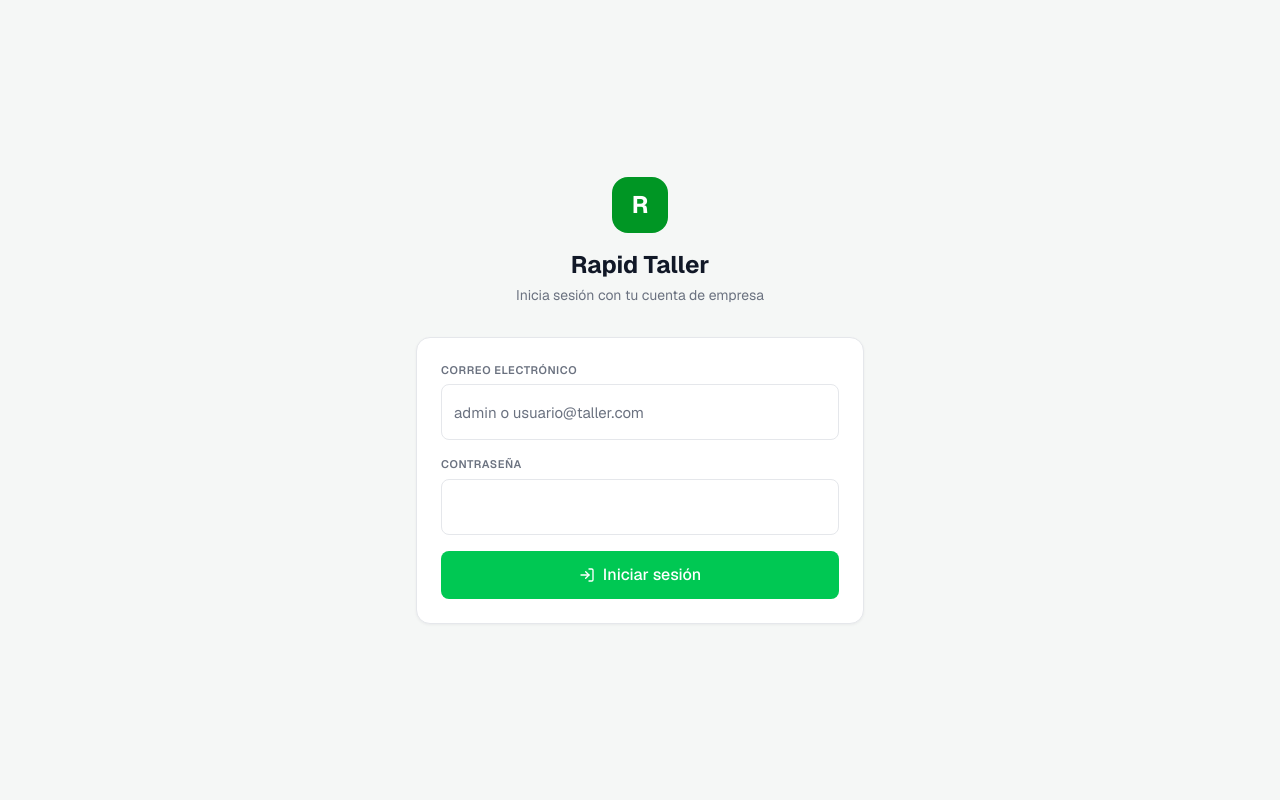
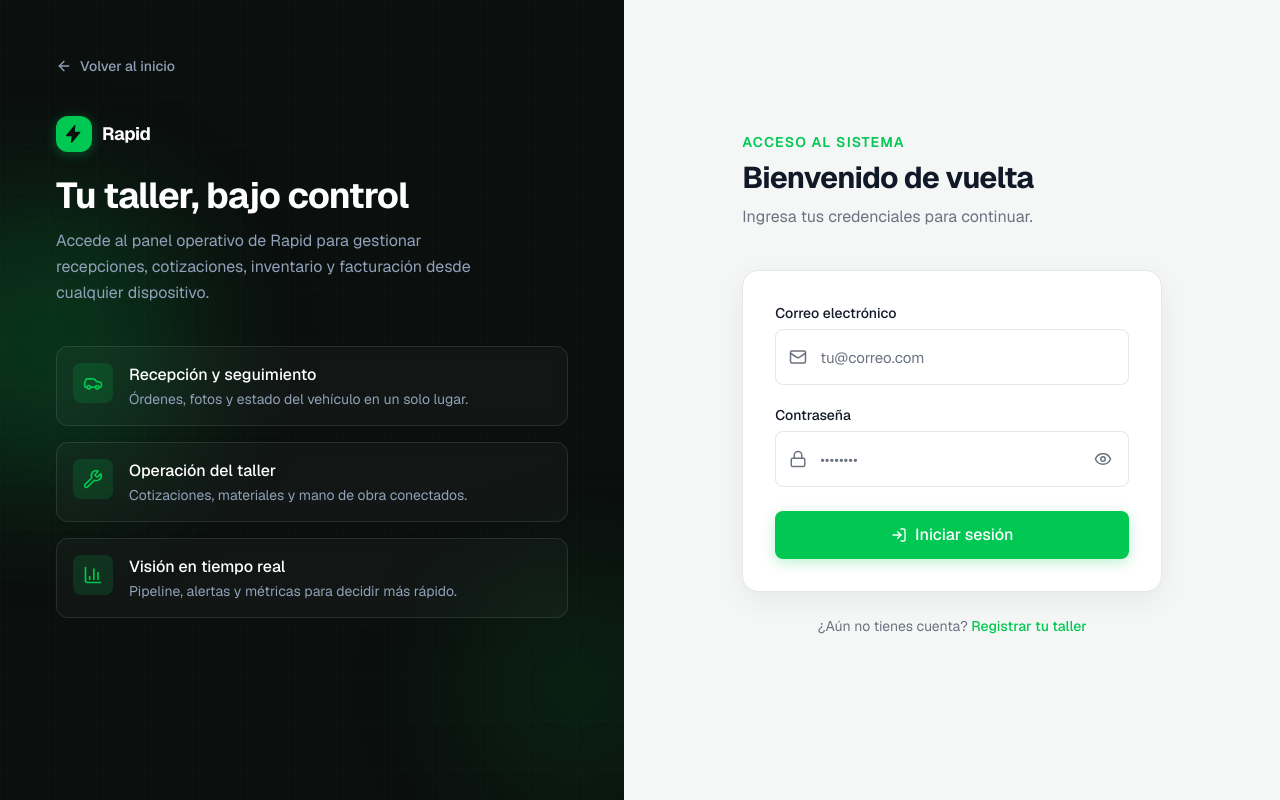
Before and after one commit to luisf2211/rapid, a Next.js app: page /login in a window 1280 px wide. Built offline with nearby package versions, Linux system fonts and the light colour scheme.

Commit message:
feature: improved login form

```diff
--- a/src/app/(auth)/login/LoginForm.tsx
+++ b/src/app/(auth)/login/LoginForm.tsx
@@ -1,19 +1,103 @@
 "use client";
 
-import { useState, useTransition } from "react";
+import {
+  forwardRef,
+  useState,
+  useTransition,
+  type InputHTMLAttributes,
+  type ReactNode,
+} from "react";
 import { useRouter, useSearchParams } from "next/navigation";
 import { useForm } from "react-hook-form";
 import { zodResolver } from "@hookform/resolvers/zod";
-import { LogIn, AlertCircle } from "lucide-react";
+import {
+  AlertCircle,
+  Eye,
+  EyeOff,
+  Loader2,
+  Lock,
+  LogIn,
+  Mail,
+} from "lucide-react";
 import { loginSchema, type LoginInput } from "@/lib/validations/auth";
 import { loginAction } from "../actions";
-import { TextInput } from "@/components/forms/TextInput";
+import { cn } from "@/lib/utils";
+
+interface LoginFieldProps extends InputHTMLAttributes<HTMLInputElement> {
+  label: string;
+  error?: string;
+  hint?: string;
+  leadingIcon: ReactNode;
+  trailing?: ReactNode;
+}
+
+const LoginField = forwardRef<HTMLInputElement, LoginFieldProps>(
+  function LoginField(
+    { label, error, hint, leadingIcon, trailing, className, id, name, ...props },
+    ref,
+  ) {
+    const fieldId = id ?? name;
+
+    return (
+      <div>
+        <label
+          htmlFor={fieldId}
+          className="mb-1.5 block text-sm font-medium text-rapid-text"
+        >
+          {label}
+        </label>
+        <div className="relative">
+          <span
+            className={cn(
+              "pointer-events-none absolute left-3.5 top-1/2 -translate-y-1/2",
+              error ? "text-rapid-error" : "text-rapid-text-muted",
+            )}
+            aria-hidden="true"
+          >
+            {leadingIcon}
+          </span>
+          <input
+            ref={ref}
+            id={fieldId}
+            name={name}
+            className={cn(
+              "form-input h-14 w-full py-0 pl-11",
+              trailing ? "pr-12" : "pr-3",
+              error && "border-rapid-error focus:border-rapid-error",
+              className,
+            )}
+            aria-invalid={error ? "true" : undefined}
+            aria-describedby={
+              error ? `${fieldId}-error` : hint ? `${fieldId}-hint` : undefined
+            }
+            {...props}
+          />
+          {trailing ? (
+            <div className="absolute right-2 top-1/2 -translate-y-1/2">
+              {trailing}
+            </div>
+          ) : null}
+        </div>
+        {error ? (
+          <p id={`${fieldId}-error`} className="mt-1.5 text-xs text-rapid-error">
+            {error}
+          </p>
+        ) : hint ? (
+          <p id={`${fieldId}-hint`} className="mt-1.5 text-xs text-rapid-text-muted">
+            {hint}
+          </p>
+        ) : null}
+      </div>
+    );
+  },
+);
 
 export function LoginForm() {
   const router = useRouter();
   const searchParams = useSearchParams();
   const nextPath = searchParams.get("next") ?? "/dashboard";
   const [error, setError] = useState<string | null>(null);
+  const [showPassword, setShowPassword] = useState(false);
   const [isPending, startTransition] = useTransition();
 
   const {
@@ -39,34 +123,68 @@ export function LoginForm() {
   });
 
   return (
-    <form onSubmit={onSubmit} className="space-y-4">
+    <form onSubmit={onSubmit} className="space-y-5">
       {error && (
-        <div className="rounded-lg border border-rapid-error/20 bg-rapid-error/5 p-3 flex items-start gap-2">
-          <AlertCircle className="w-5 h-5 text-rapid-error shrink-0" />
-          <p className="text-sm text-rapid-error">{error}</p>
+        <div
+          role="alert"
+          className="flex items-start gap-2.5 rounded-xl border border-rapid-error/25 bg-rapid-error/[0.06] px-3.5 py-3"
+        >
+          <AlertCircle className="mt-0.5 h-4 w-4 shrink-0 text-rapid-error" />
+          <p className="text-sm leading-snug text-rapid-error">{error}</p>
         </div>
       )}
 
-      <TextInput
+      <LoginField
         label="Correo electrónico"
         type="text"
         autoComplete="username"
-        placeholder="admin o usuario@taller.com"
+        inputMode="email"
+        placeholder="tu@correo.com"
+        leadingIcon={<Mail className="h-[1.125rem] w-[1.125rem]" />}
         {...register("email")}
         error={errors.email?.message}
       />
 
-      <TextInput
+      <LoginField
         label="Contraseña"
-        type="password"
+        type={showPassword ? "text" : "password"}
         autoComplete="current-password"
+        placeholder="••••••••"
+        leadingIcon={<Lock className="h-[1.125rem] w-[1.125rem]" />}
+        trailing={
+          <button
+            type="button"
+            onClick={() => setShowPassword((visible) => !visible)}
+            className="inline-flex h-9 w-9 items-center justify-center rounded-lg text-rapid-text-muted transition-colors hover:bg-rapid-surface-soft hover:text-rapid-text"
+            aria-label={showPassword ? "Ocultar contraseña" : "Mostrar contraseña"}
+          >
+            {showPassword ? (
+              <EyeOff className="h-[1.125rem] w-[1.125rem]" />
+            ) : (
+              <Eye className="h-[1.125rem] w-[1.125rem]" />
+            )}
+          </button>
+        }
         {...register("password")}
         error={errors.password?.message}
       />
 
-      <button type="submit" disabled={isPending} className="btn-primary w-full">
-        <LogIn className="w-4 h-4" />
-        {isPending ? "Entrando..." : "Iniciar sesión"}
+      <button
+        type="submit"
+        disabled={isPending}
+        className="btn-primary mt-1 h-12 w-full text-base shadow-[0_4px_14px_rgba(0,200,83,0.25)] transition-all duration-200 hover:shadow-[0_6px_20px_rgba(0,200,83,0.3)] disabled:shadow-none"
+      >
+        {isPending ? (
+          <>
+            <Loader2 className="h-4 w-4 animate-spin" aria-hidden="true" />
+            Entrando…
+          </>
+        ) : (
+          <>
+            <LogIn className="h-4 w-4" aria-hidden="true" />
+            Iniciar sesión
+          </>
+        )}
       </button>
     </form>
   );
--- a/src/app/(auth)/login/page.tsx
+++ b/src/app/(auth)/login/page.tsx
@@ -1,26 +1,152 @@
+import Link from "next/link";
 import { Suspense } from "react";
+import {
+  ArrowLeft,
+  BarChart3,
+  Car,
+  Wrench,
+} from "lucide-react";
+import { Logo } from "@/components/layout/Logo";
 import { LoginForm } from "./LoginForm";
+
+const highlights = [
+  {
+    icon: Car,
+    title: "Recepción y seguimiento",
+    description: "Órdenes, fotos y estado del vehículo en un solo lugar.",
+  },
+  {
+    icon: Wrench,
+    title: "Operación del taller",
+    description: "Cotizaciones, materiales y mano de obra conectados.",
+  },
+  {
+    icon: BarChart3,
+    title: "Visión en tiempo real",
+    description: "Pipeline, alertas y métricas para decidir más rápido.",
+  },
+];
 
 export default function LoginPage() {
   return (
-    <div className="min-h-screen flex items-center justify-center bg-rapid-bg px-4">
-      <div className="w-full max-w-md">
-        <div className="text-center mb-8">
-          <div className="inline-flex w-14 h-14 rounded-2xl bg-rapid-green-dark text-white items-center justify-center text-2xl font-bold mb-4">
-            R
+    <div className="min-h-screen lg:grid lg:grid-cols-[minmax(0,1fr)_minmax(0,1.05fr)]">
+      {/* Brand panel — desktop */}
+      <aside className="relative hidden overflow-hidden bg-rapid-black lg:flex lg:flex-col lg:justify-between">
+        <div
+          className="pointer-events-none absolute inset-0 opacity-[0.35]"
+          aria-hidden="true"
+          style={{
+            backgroundImage:
+              "linear-gradient(rgba(255,255,255,0.04) 1px, transparent 1px), linear-gradient(90deg, rgba(255,255,255,0.04) 1px, transparent 1px)",
+            backgroundSize: "48px 48px",
+          }}
+        />
+        <div
+          className="pointer-events-none absolute -left-24 top-1/4 h-72 w-72 rounded-full bg-rapid-green/20 blur-3xl"
+          aria-hidden="true"
+        />
+        <div
+          className="pointer-events-none absolute -right-16 bottom-0 h-56 w-56 rounded-full bg-rapid-green/10 blur-3xl"
+          aria-hidden="true"
+        />
+
+        <div className="relative z-10 flex flex-col gap-10 p-10 xl:p-14">
+          <Link
+            href="/"
+            className="inline-flex w-fit items-center gap-2 text-sm font-medium text-slate-400 transition-colors hover:text-white"
+          >
+            <ArrowLeft className="h-4 w-4" />
+            Volver al inicio
+          </Link>
+
+          <div className="space-y-6">
+            <Logo variant="dark" />
+            <div className="max-w-md space-y-3">
+              <h1 className="text-3xl font-bold tracking-tight text-white xl:text-4xl">
+                Tu taller, bajo control
+              </h1>
+              <p className="text-base leading-relaxed text-slate-400">
+                Accede al panel operativo de Rapid para gestionar recepciones,
+                cotizaciones, inventario y facturación desde cualquier
+                dispositivo.
+              </p>
+            </div>
           </div>
-          <h1 className="text-2xl font-bold text-rapid-text">Rapid Taller</h1>
-          <p className="text-sm text-rapid-text-muted mt-1">
-            Inicia sesión con tu cuenta de empresa
-          </p>
+
+          <ul className="max-w-lg space-y-4">
+            {highlights.map(({ icon: Icon, title, description }) => (
+              <li
+                key={title}
+                className="flex gap-4 rounded-xl border border-white/10 bg-white/[0.03] p-4 backdrop-blur-sm"
+              >
+                <div className="flex h-10 w-10 shrink-0 items-center justify-center rounded-lg bg-rapid-green/15 text-rapid-green">
+                  <Icon className="h-5 w-5" aria-hidden="true" />
+                </div>
+                <div>
+                  <p className="font-medium text-white">{title}</p>
+                  <p className="mt-0.5 text-sm text-slate-400">{description}</p>
+                </div>
+              </li>
+            ))}
+          </ul>
+        </div>
+      </aside>
+
+      {/* Form panel */}
+      <main className="flex min-h-screen flex-col bg-rapid-bg">
+        <div className="flex items-center justify-between px-4 py-4 sm:px-6 lg:hidden">
+          <Link href="/" className="inline-flex items-center gap-2">
+            <Logo variant="dark" />
+          </Link>
+          <Link
+            href="/"
+            className="inline-flex items-center gap-1.5 text-sm font-medium text-rapid-text-muted transition-colors hover:text-rapid-text"
+          >
+            <ArrowLeft className="h-4 w-4" />
+            Inicio
+          </Link>
         </div>
 
-        <div className="card p-6">
-          <Suspense fallback={<p className="text-sm text-rapid-text-muted">Cargando...</p>}>
-            <LoginForm />
-          </Suspense>
+        <div className="flex flex-1 items-center justify-center px-4 pb-10 pt-2 sm:px-6 lg:px-12 xl:px-20">
+          <div className="w-full max-w-[420px]">
+            <div className="mb-8 lg:mb-10">
+              <p className="mb-2 text-sm font-semibold uppercase tracking-[0.08em] text-rapid-green">
+                Acceso al sistema
+              </p>
+              <h2 className="text-2xl font-bold tracking-tight text-rapid-text sm:text-3xl">
+                Bienvenido de vuelta
+              </h2>
+              <p className="mt-2 text-sm leading-relaxed text-rapid-text-muted sm:text-base">
+                Ingresa tus credenciales para continuar.
+              </p>
+            </div>
+
+            <div className="rounded-2xl border border-rapid-border bg-rapid-surface p-6 shadow-[0_8px_30px_rgba(15,23,42,0.06)] sm:p-8">
+              <Suspense
+                fallback={
+                  <div className="space-y-4 animate-pulse">
+                    <div className="h-14 rounded-lg bg-rapid-surface-soft" />
+                    <div className="h-14 rounded-lg bg-rapid-surface-soft" />
+                    <div className="h-12 rounded-lg bg-rapid-surface-soft" />
+                  </div>
+                }
+              >
+                <LoginForm />
+              </Suspense>
+            </div>
+
+            <p className="mt-6 text-center text-sm text-rapid-text-muted">
+              ¿Aún no tienes cuenta?{" "}
+              <Link
+                href="/#registro"
+                className="font-medium text-rapid-green transition-colors hover:text-rapid-green-dark"
+              >
+                Registrar tu taller
+              </Link>
+            </p>
+          </div>
         </div>
-      </div>
+      </main>
     </div>
   );
 }
```
